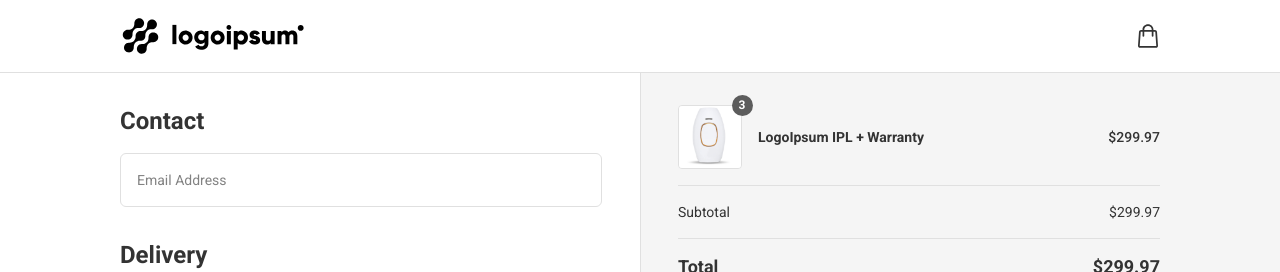
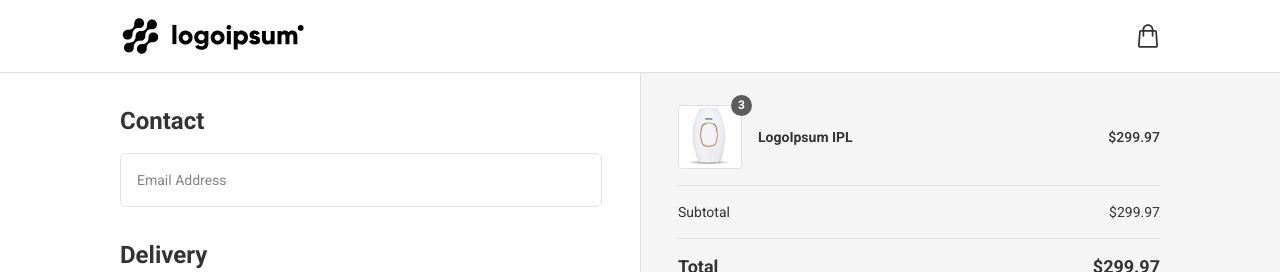
Before and after one commit to pocketful/Checkout, a React (Vite) app: page / in a window 1280 px wide. Shown: the top 272 px of the page. Built offline with nearby package versions, Linux system fonts and the light colour scheme.

Commit message:
add product constants, dynamic price, hide warranty text

```diff
--- /dev/null
+++ b/src/data/product.ts
@@ -0,0 +1,6 @@
+import productImage from '../assets/img/product-test.png'
+
+export const PRODUCT_IMAGE = productImage
+export const PRODUCT_ALT = 'product image'
+export const PRODUCT_NAME = 'LogoIpsum IPL'
+export const PRODUCT_PRICE = 299.97
--- a/src/pages/CheckoutPage/OrderOverview/OrderOverview.module.scss
+++ b/src/pages/CheckoutPage/OrderOverview/OrderOverview.module.scss
@@ -12,7 +12,7 @@
   @extend %font-s-medium;
 }
 
-.productListGroup {
+.productGroup {
   border-top: 1px solid $gray-3;
   border-bottom: 1px solid $gray-3;
 }
@@ -54,8 +54,8 @@
 
     .productAmount {
       position: absolute;
-      top: -10.5px;
-      right: -10.5px;
+      top: -10px;
+      right: -10px;
       font-size: $font-size-xs;
       font-weight: $weight-bold;
       line-height: 21px;
@@ -64,7 +64,11 @@
       width: 21px;
       height: 21px;
       border-radius: 50%;
-      text-align: center;
+      display: flex;
+      justify-content: center;
+      align-items: center;
+      padding-left: 7px;
+      padding-right: 7px;
     }
   }
 
@@ -72,6 +76,7 @@
     @extend %font-s-bold;
 
     flex: 1;
+    margin-right: 16px;
   }
 }
 
@@ -101,7 +106,7 @@
   }
 
   // Hide content by default on mobile
-  .productListGroup,
+  .productGroup,
   .subtotalGroup,
   .totalGroup {
     display: none;
@@ -113,7 +118,7 @@
   &.expanded {
     padding-bottom: 16px;
 
-    .productListGroup,
+    .productGroup,
     .subtotalGroup,
     .totalGroup {
       display: flex;
@@ -128,11 +133,12 @@
   @include for(ScreenMD) {
     margin-bottom: 8px;
 
-    button {
+    button,
+    .warranty {
       display: none;
     }
 
-    .productListGroup,
+    .productGroup,
     .subtotalGroup,
     .totalGroup {
       display: flex;
@@ -143,7 +149,7 @@
       padding-right: 0;
     }
 
-    .productListGroup {
+    .productGroup {
       border-top: none;
       padding-top: 0;
     }
--- a/src/pages/CheckoutPage/OrderOverview/OrderOverview.tsx
+++ b/src/pages/CheckoutPage/OrderOverview/OrderOverview.tsx
@@ -1,10 +1,19 @@
+import { useState } from 'react'
 import style from './OrderOverview.module.scss'
-import productTest from '../../../assets/img/product-test.png'
 import arrowDown from '../../../assets/UI/arrow-down.svg'
-import { useState } from 'react'
+import { PRODUCT_IMAGE, PRODUCT_ALT, PRODUCT_NAME, PRODUCT_PRICE } from '../../../data/product'
 
 const OrderOverview = () => {
   const [isExpanded, setIsExpanded] = useState(false)
+
+  // const [quantity, setQuantity] = useState(3)
+  const quantity = 3 // TEMP
+
+  // const subtotal = (PRODUCT_PRICE * quantity).toFixed(2)
+  const price = PRODUCT_PRICE.toFixed(2)
+  const subtotal = PRODUCT_PRICE // TEMP
+  const total = subtotal
+  const current = '$'
 
   return (
     <section className={`${style.orderOverview} ${isExpanded ? style.expanded : ''}`}>
@@ -14,27 +23,42 @@ const OrderOverview = () => {
           <span className={style.title}>Order overview</span>
           <img className={style.arrowIcon} src={arrowDown} alt="arrow" />
         </div>
-        <span className={style.price}>$299.97</span>
+        <span className={style.price}>
+          {current}
+          {total}
+        </span>
       </button>
       {/* Only mobile expanded / Desktop  */}
       <div className={style.orderExpanded}>
-        <div className={style.productListGroup}>
+        <div className={style.productGroup}>
           <article className={style.productCard}>
             <div className={style.productImgWrapper}>
-              <img src={productTest} alt="product image"></img>
-              <span className={style.productAmount}>3</span>
+              <img src={PRODUCT_IMAGE} alt={PRODUCT_ALT}></img>
+              <span className={style.productAmount}>{quantity}</span>
             </div>
-            <div className={style.productName}>LogoIpsum IPL + Warranty</div>
-            <span className={style.price}>$299.97</span>
+            <div className={style.productName}>
+              {PRODUCT_NAME}
+              <span className={style.warranty}> + Warranty</span>
+            </div>
+            <span className={style.price}>
+              {current}
+              {price}
+            </span>
           </article>
         </div>
         <div className={style.subtotalGroup}>
           <span>Subtotal</span>
-          <span>$299.97</span>
+          <span>
+            {current}
+            {subtotal}
+          </span>
         </div>
         <div className={style.totalGroup}>
           <span>Total</span>
-          <span>$299.97</span>
+          <span>
+            {current}
+            {total}
+          </span>
         </div>
       </div>
     </section>
```
